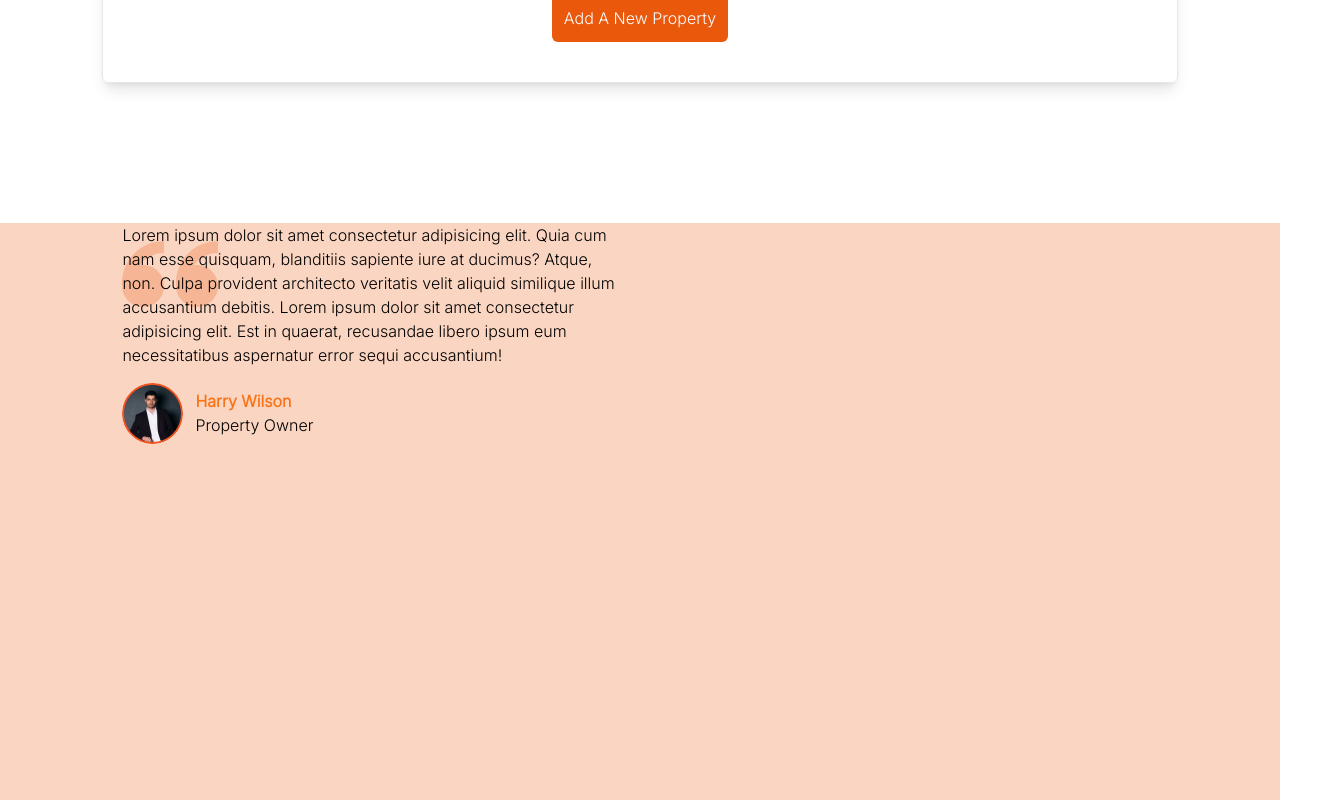
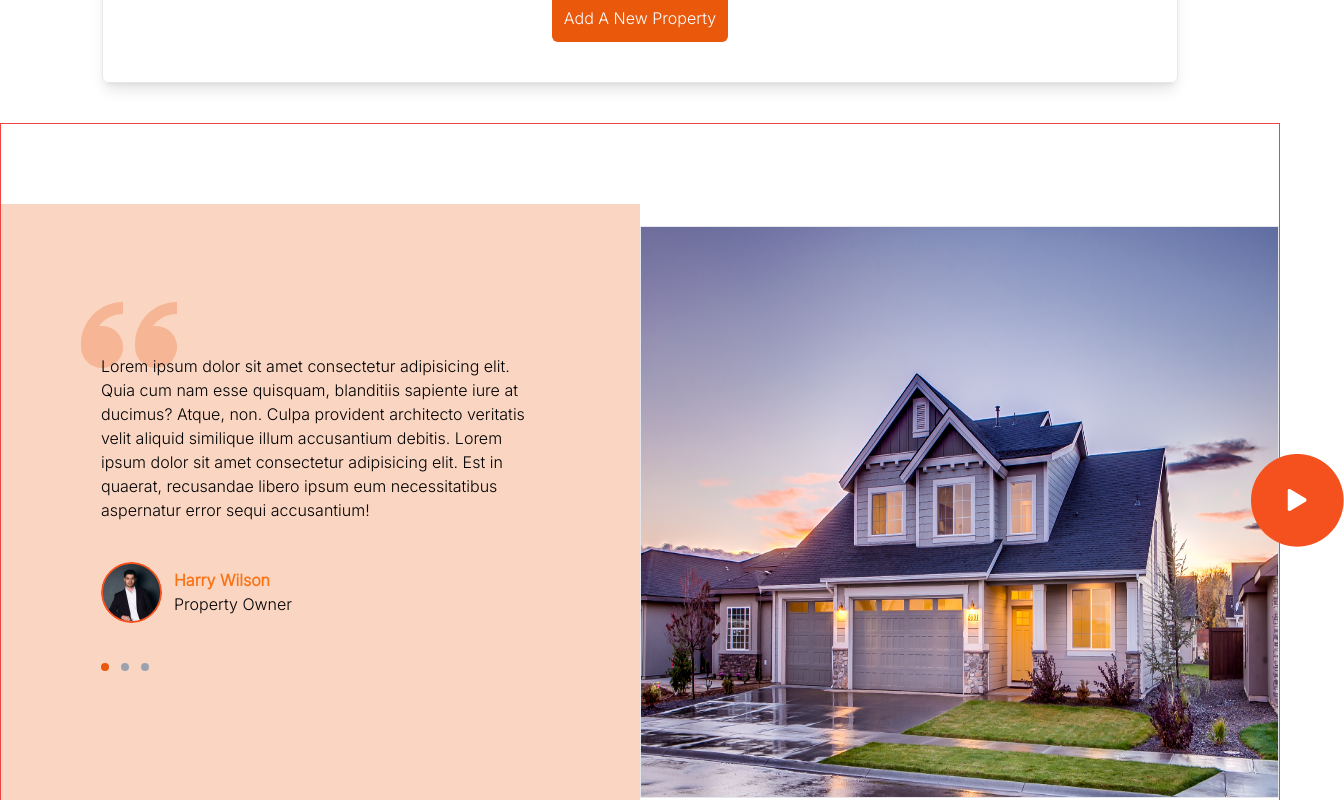
Before and after one commit to jesseemana/Rentals-Agency, a React (Vite) app: page / in a window 1280 px wide. Shown: the part 4820-5620 px from the top of the page, 1344 px wide, since content can reach past the window. Built offline with nearby package versions, Linux system fonts and the light colour scheme.

Commit message:
youtube video added

```diff
--- a/src/components/Footer.jsx
+++ b/src/components/Footer.jsx
@@ -49,7 +49,7 @@ export const Footer = () => {
           </div>
         </div>
       </div>
-      <div className="after:content-[''] after:bg-[#8892b0] after:bg-opacity-25 after:ml-[60px] after:h-[1px] after:w-[90%] after:relative after:inline-block"></div>
+      <div className="after:content-[''] after:bg-[#8892b0] after:bg-opacity-50 after:ml-[60px] after:h-[1px] after:w-[90%] after:relative after:inline-block"></div>
       <div className="flex items-center justify-around  py-10">
         <div className="flex gap-x-4">
           <a href="#">ABOUT US</a>
--- a/src/components/Testimonials.jsx
+++ b/src/components/Testimonials.jsx
@@ -1,18 +1,17 @@
-import image from "../assets/Ellipse4.png"
+import image2 from "../assets/hero.png";
+import image from "../assets/Ellipse4.png";
+import playbtn from "../assets/play-btn.png";
 import { useState, useEffect } from "react";
 import { ImQuotesLeft } from "react-icons/im";
 
 export const Testimonials = () => {
   return (
-    <section
-      id="testimonials"
-      className="padding bg-orange-600 bg-opacity-25 h-[596px] mt-[100px]"
-    >
-      <div className="flex flex-col items-center justify-a md:flex-row">
+    <section id="testimonials" className="py-20 border border-red-500">
+      <div className="grid grid-rows-2 gap-y-0 md:grid-cols-2 items-center md:flex-row relative">
+        <ImQuotesLeft className="absolute top-20 left-20 z-[-10] text-orange-600 opacity-25 text-8xl " />
         {/* REVIEWS CAROUSEL  */}
-        <div className="w-[50%] flex flex-col gap-y-4 opacity-100 px-5  bg-opacity-25 bg-no-repeat relative">
-          <ImQuotesLeft className="absolute top-0 z-[-10] text-orange-600 opacity-25 text-8xl"/>
-          <p className="">
+        <div className="flex flex-col w-full bg-orange-600 bg-opacity-25 gap-y-10 opacity-100 px-[100px] py-[150px]">
+          <p>
             Lorem ipsum dolor sit amet consectetur adipisicing elit. Quia cum
             nam esse quisquam, blanditiis sapiente iure at ducimus? Atque, non.
             Culpa provident architecto veritatis velit aliquid similique illum
@@ -31,9 +30,28 @@ export const Testimonials = () => {
               </div>
             </div>
           </div>
+          <div className="flex flex-row gap-x-3">
+            <p className="h-2 w-2 bg-orange-600 rounded-full"></p>
+            <p className="h-2 w-2 bg-gray-400 rounded-full"></p>
+            <p className="h-2 w-2 bg-gray-400 rounded-full"></p>
+          </div>
         </div>
         {/* YOUTUBE VIDEO  */}
-        <div className="w-[50%]"></div>
+        <div className="w-full mt-[-235px] md:mt-0 border">
+          <img
+            src={image2}
+            alt="place holder image for the youtube thumbnail"
+            className="h-[570px] w-full relative bg-linear-gradient(180deg, rgba(0, 0, 0, 0) 14.58%, rgba(56, 56, 56, 0.84) 100%)"
+          />
+          {/* PLAY BUTTON */}
+          <a href="#">
+            <img
+              src={playbtn}
+              alt="play button icon"
+              className="absolute top-[1050px] left-[160px] md:top-[250px] md:left-[1250px]"
+            />
+          </a>
+        </div>
       </div>
     </section>
   );
```
Also changed, not shown: src/assets/play-btn.png (added).
